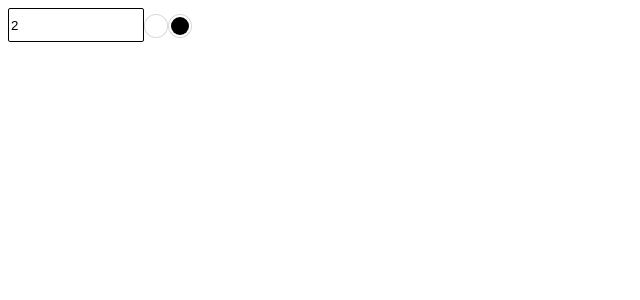
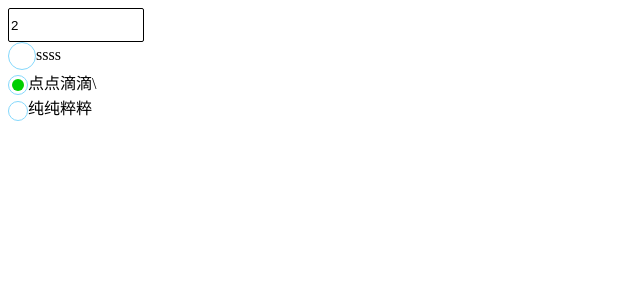
Before and after one commit to vigrodong/ioteamui, a Vue app: page /#/edit in a window 1280 px wide. Shown: the top 300 px of the page, without its empty margins (0-640 px from the left). Built offline with nearby package versions, Linux system fonts and the light colour scheme.

Commit message:
raido的重新改动

```diff
--- a/src/components/ioteamui/input.vue
+++ b/src/components/ioteamui/input.vue
@@ -1,5 +1,5 @@
 <template>
-    <input type="text" v-model="inputValue" :style="inputStyle" @focus="focus" @blur="blur"></input>
+  <input type="text" v-model="inputValue" :style="inputStyle" @focus="focus" @blur="blur"></input>
 </template>
 <script>
   export default{
--- a/src/components/ioteamui/radio.vue
+++ b/src/components/ioteamui/radio.vue
@@ -1,11 +1,11 @@
 <template>
-  <label >
-    <input type="radio" v-model="radioValue" :value="ioValue" style="display:none" @click="doing">
+  <label>
+    <input type="radio" v-model="radioValue" :value="ioValue" style="display:none" @click="click" :name="radioName">
     <span :style="outside">
       <span :style="radioStyle"></span>
     </span>
+    <slot></slot>
   </label>
-
 </template>
 <script>
   export default{
@@ -14,40 +14,12 @@
         radioValue: '',
         defaultStyle: {
           'background-color': '#fff',
-          'border-radius': '100%',
-          display: 'inline-block',
-          height: '16px',
-          'margin-right': '10px',
-          'margin-top': '-1px',
-          'vertical-align': 'middle',
-          'width': '16px',
-          'line-height': '1'
-        },
-        outside:{
-          'line-height': '1',
-          'background-color': '#fff',
-          height: '18px',
-          padding: '2px',
-          width: '18px',
-          'border-radius': '100%',
-          display: 'inline-block',
-          border: '1px solid rgba(0,0,0,0.15)',
-          'vertical-align': 'middle',
-        },
-        checkedStyle: {
-          'margin-top': '-1px',
-          'line-height': '1',
-          'background-color': '#000',
-          content: ' ',
           height: '12px',
-          padding: '2px',
           width: '12px',
           'border-radius': '100%',
           display: 'inline-block',
-          border: '1px solid rgba(0,0,0,0.15)',
-          'vertical-align': 'middle',
-          'margin-right': '10px'
-        }
+          position: 'absolute',
+        },
       }
     },
     watch: {
@@ -66,17 +38,37 @@
         else {
           return this.defaultStyle
         }
+      },
+      radioName(){
+        return this.name === undefined ? 'radio' : this.name;
+      },
+      outside(){
+        return {
+          'width': this.defaultStyle.width,
+          'height': this.defaultStyle.height,
+          'border': '1px solid #84D8FC',
+          padding: '3px',
+          ...{
+            'border-radius': '100%',
+            display: 'inline-block',
+            'vertical-align': 'middle',
+            'position': 'relative'
+          }
+        }
+      },
+      checkedStyle(){
+        return {...this.defaultStyle, 'background-color': '#00CF00'}
       }
     },
     mounted(){
-      this.radioValue = this.value == this.ioValue ? this.value : '';
-      if (!this.ioStyle) {
-        this.defaultStyle = {...this.defaultStyle, ...this.ioStyle}
+      this.radioValue = (this.value == this.ioValue && this.value != '') ? this.value : '';
+      if (this.ioStyle) {
+        this.defaultStyle = {...this.defaultStyle, ...this.ioStyle};
       }
     },
-    props: ['ioValue', 'value', 'ioStyle'],
+    props: ['ioValue', 'value', 'ioStyle', 'name'],
     methods: {
-      doing: function () {
+      click: function () {
         this.radioValue = this.ioValue;
         this.$emit('input', this.radioValue);
       }
--- a/src/components/ioteamui/select.vue
+++ b/src/components/ioteamui/select.vue
@@ -1,8 +1,12 @@
 <template>
-
+  <div>33444</div>
 </template>
 <script>
-
+  export default{
+    mounted(){
+      console.log(this.$parent)
+    }
+  }
 </script>
 <style>
 
--- a/src/components/show.vue
+++ b/src/components/show.vue
@@ -1,10 +1,11 @@
 <template>
   <div>
     <io-input v-model="wzd"></io-input>
-
-    <ioRadio v-model="wzd" :ioValue="'1'"></ioRadio>
-    <ioRadio v-model="wzd" :ioValue="'2'"></ioRadio>
-
+    <br>
+    <ioRadio v-model="wzd" :ioValue="'1'" :ioStyle="{width:'20px',height:'20px'}">ssss</ioRadio>
+    <br>
+    <ioRadio v-model="wzd" :ioValue="'2'">点点滴滴</ioRadio>\<br>
+    <ioRadio v-model="wzd" :ioValue="'3'">纯纯粹粹</ioRadio>
   </div>
 
 </template>
```
Also changed, not shown: src/components/ioteamui/checkbox.vue (+9 -2 lines).
